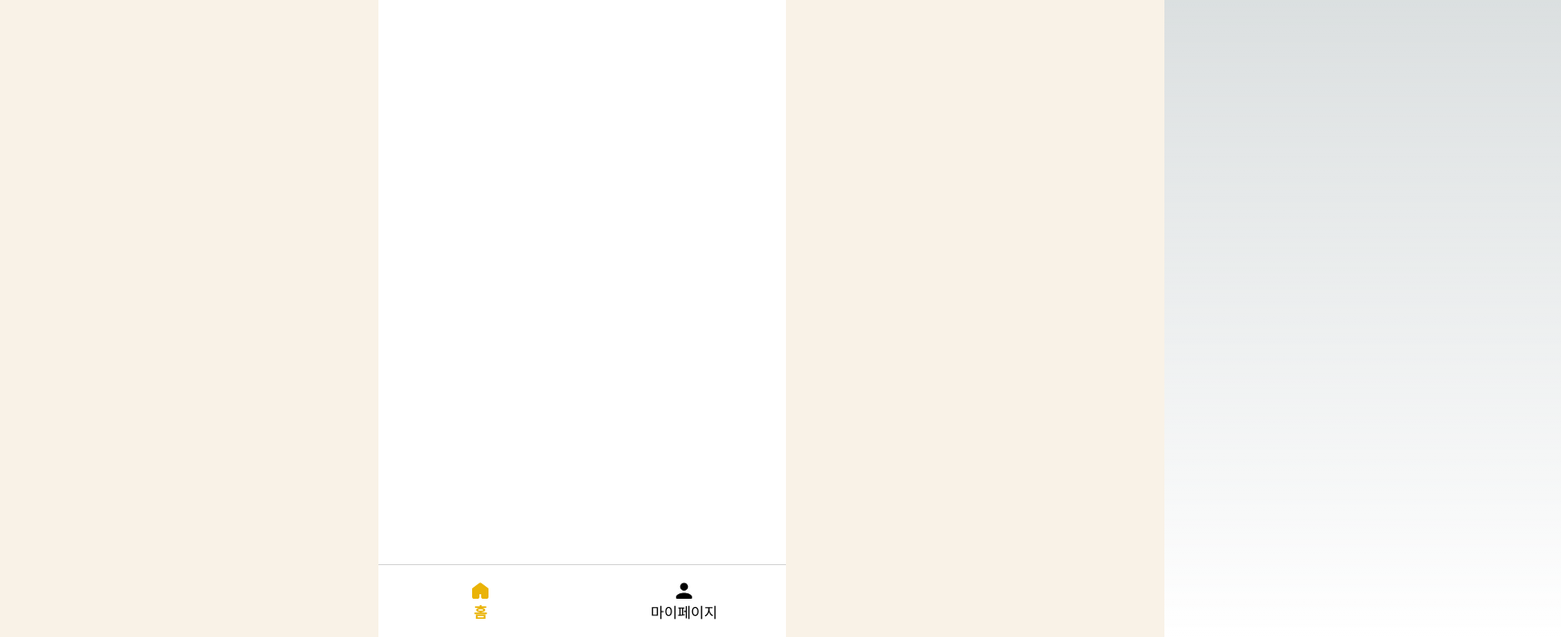
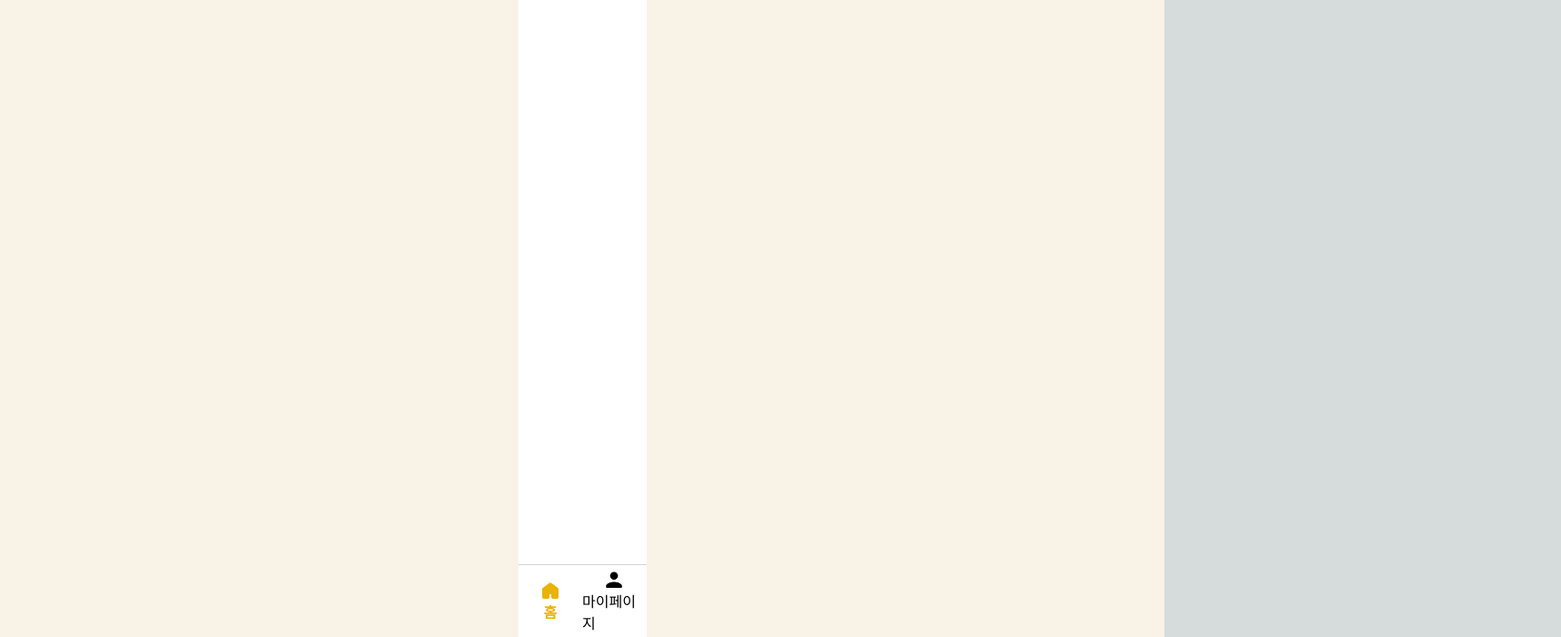
Before and after one commit to lookiz-corporate-task/front, a Next.js app: page / in a window 1280 px wide. Shown: the part 100-800 px from the top of the page at 91% size, 1716 px wide, since content can reach past the window. Built offline with nearby package versions, Linux system fonts and the light colour scheme.

Commit message:
fix: 레이아웃 뷰포트 수정 및 헤더 수정

```diff
--- a/src/components/common/Header.tsx
+++ b/src/components/common/Header.tsx
@@ -1,4 +1,3 @@
-import Image from 'next/image';
 import LookidsLogo from '../../svg/lookidsLogo.svg';
 
 interface Props {
--- a/src/components/common/NavBar.tsx
+++ b/src/components/common/NavBar.tsx
@@ -1,4 +1,3 @@
-import Image from 'next/image';
 import Link from 'next/link';
 import { usePathname } from 'next/navigation';
 
--- a/src/components/layout/AppLayout.tsx
+++ b/src/components/layout/AppLayout.tsx
@@ -4,10 +4,12 @@ import { NavBar } from '../common/NavBar';
 const AppLayout = (props: { children: React.ReactNode }) => {
   return (
     <div className={'flex flex-col justify-center items-center bg-[#f9f2e7]'}>
-      <div className={'max-w-md  bg-white'}>
+      <div className={'max-w-md bg-white'}>
         <Header />
-        <div className={'h-[calc(100vh-132px)] px-5 text-black'}>{props.children}</div>
-        <NavBar />
+        <div className={'h-[calc(100vh-132px)] text-black'}>{props.children}</div>
+        <div className="z-10 max-w-md h-[80px]">
+          <NavBar />
+        </div>
       </div>
     </div>
   );
--- a/src/pages/_app.tsx
+++ b/src/pages/_app.tsx
@@ -5,7 +5,7 @@ import type { AppProps } from 'next/app';
 export default function App({ Component, pageProps }: AppProps) {
   return (
     <AppLayout>
-      <div className="w-screen">
+      <div>
         <Component {...pageProps} />
       </div>
     </AppLayout>
```
